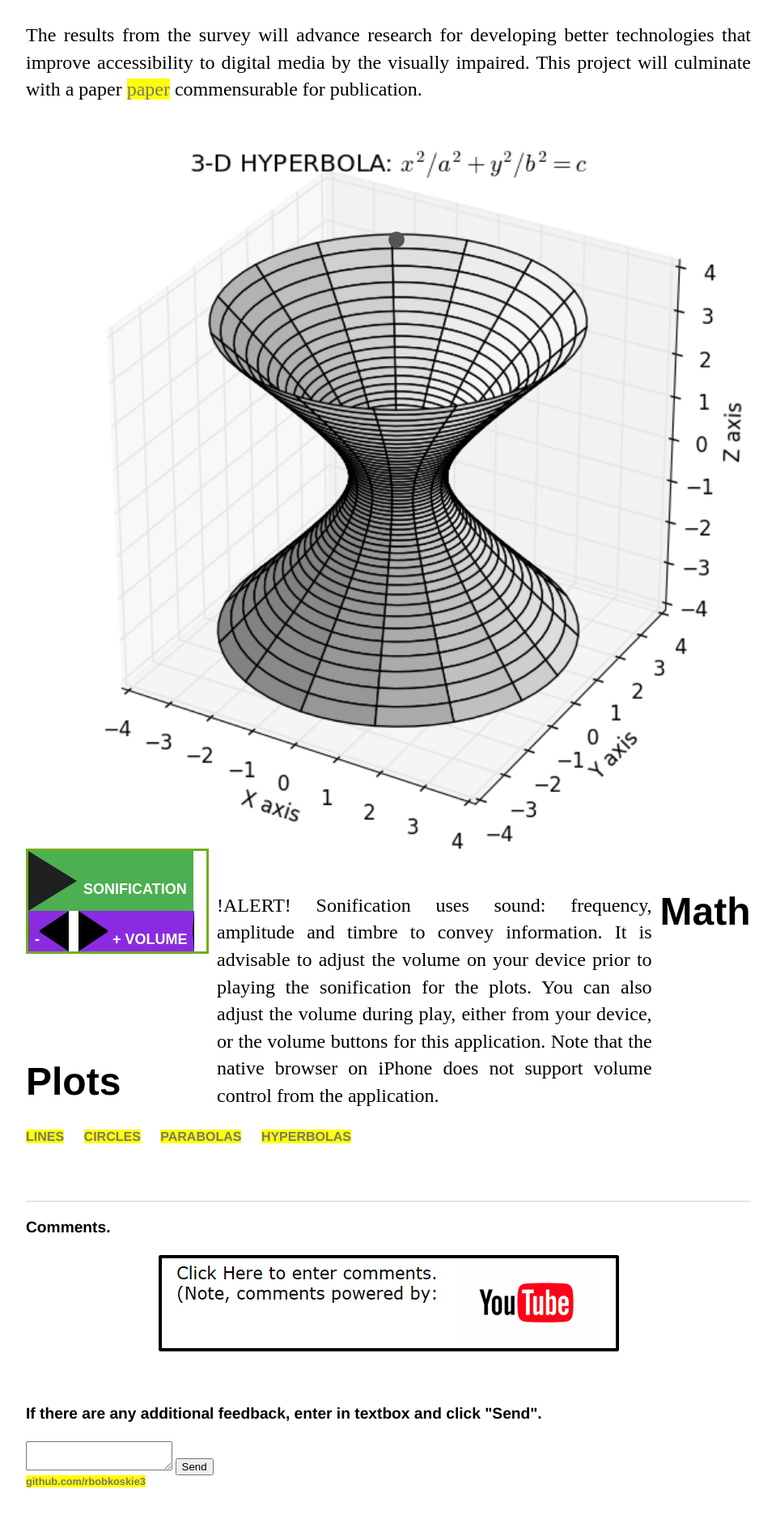
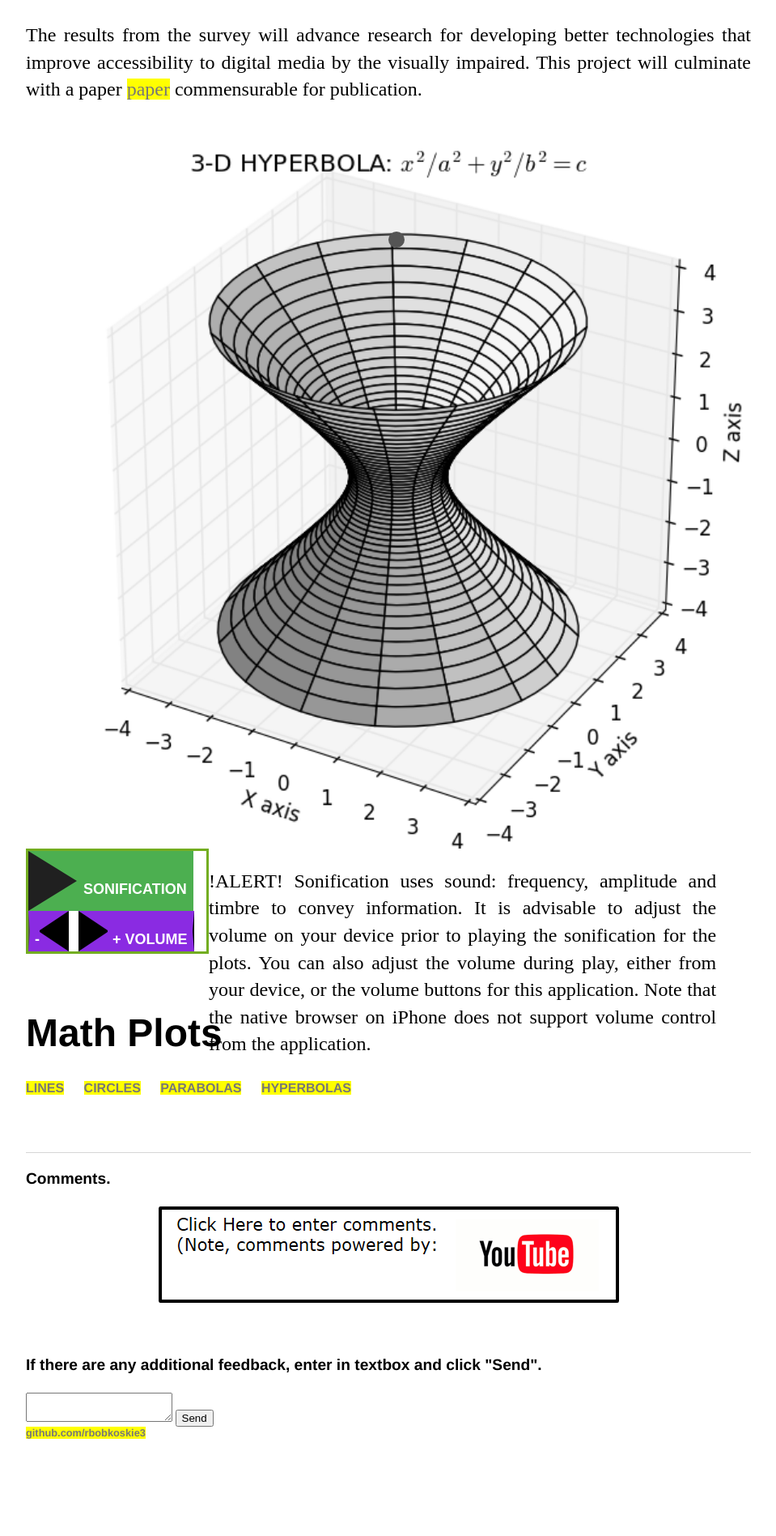
Before and after one commit to rbobkoskie3/rbobkoskie3.github.io, a Jekyll site: the page built from index.html, in a window 1280 px wide. Shown: the part 695-2592 px from the top of the page at 81% size, without its empty margins (160-1119 px from the left). Built offline with Jekyll 4.4.1, drawn with Linux system fonts in a browser that asks for light colours; after the commit the page ends 2532 px from its top, so only the background shows below that.

Commit message:
Add files via upload

```diff
--- a/index.html
+++ b/index.html
@@ -282,7 +282,7 @@ title: Math, Sonification, Plots
         }
 
         .floatWarning {
-            width:60%;
+            width:70%;
             //height:400px;
             float:left;
 
@@ -292,10 +292,10 @@ title: Math, Sonification, Plots
             // height: 100%;
             //display:inline-block;
             // float:left;
-            // position:relative;
+            position:relative;
             // position:absolute;
             //overflow-y: scroll;
-            padding: 30px 10px 30px 10px;
+            //padding: 30px 10px 30px 10px;
             // border: 3px solid #73AD21;
         }
     </style>
```
